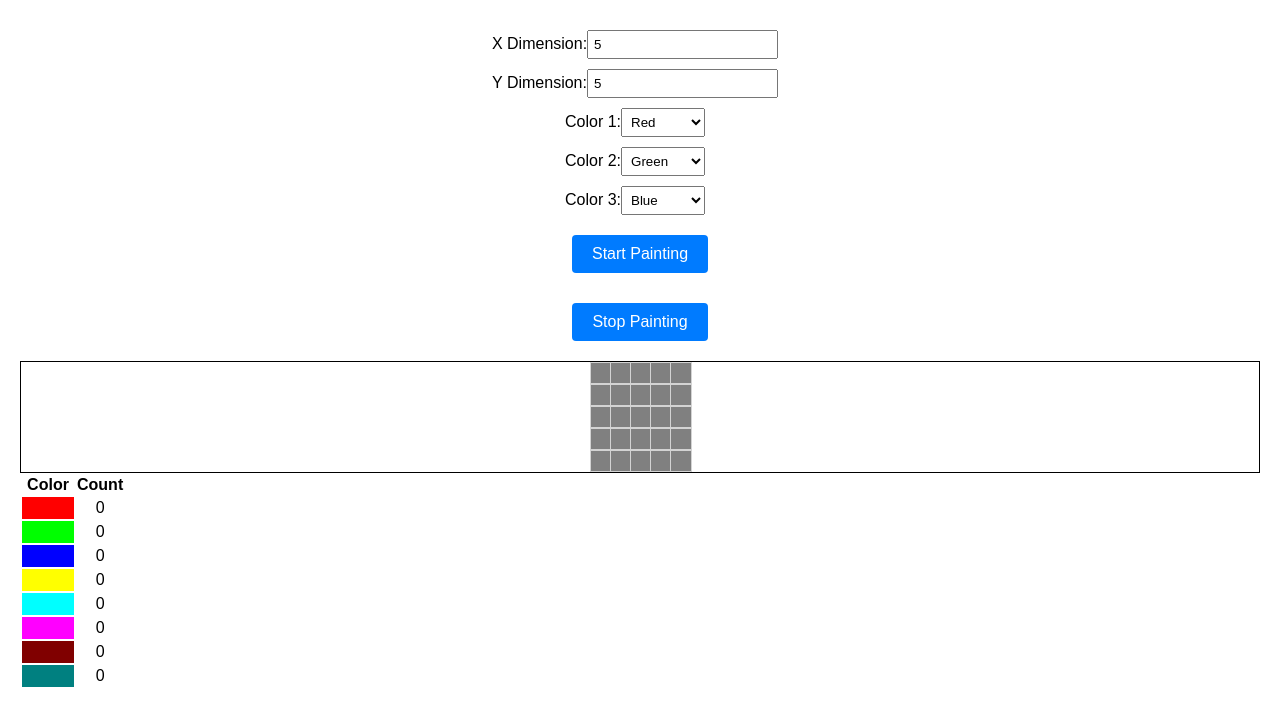
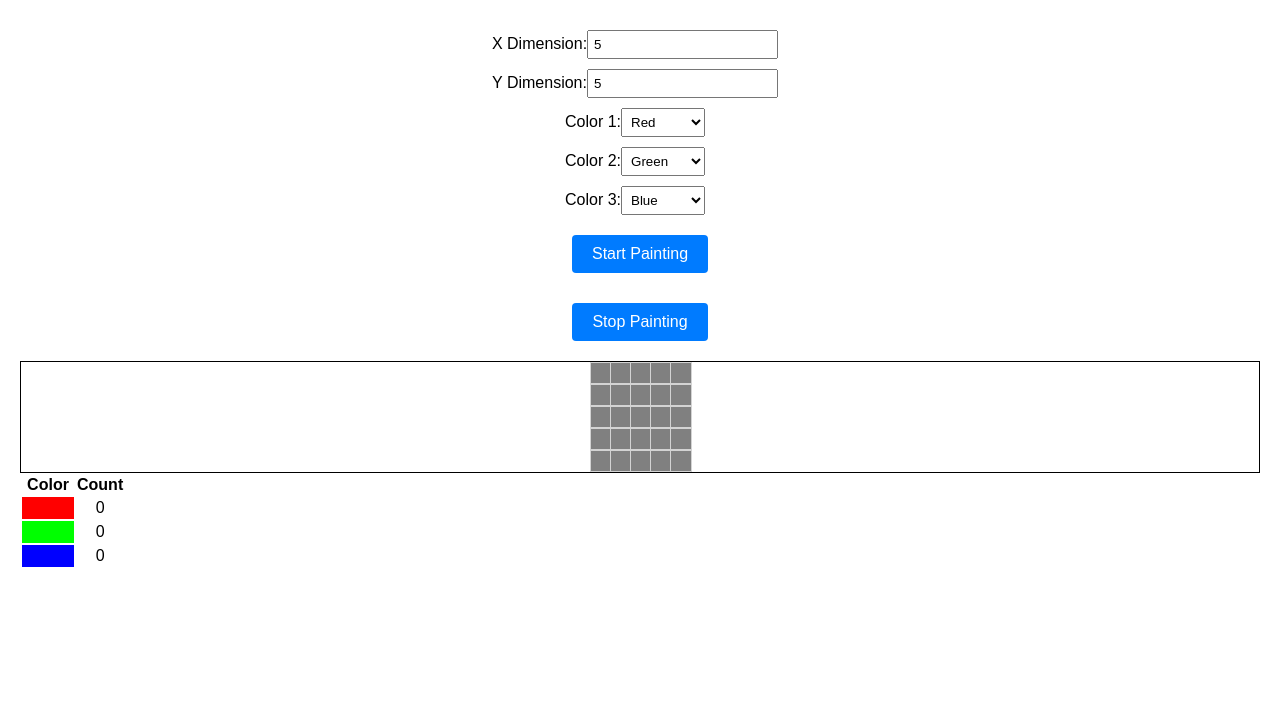
Before and after one commit to jopamo/weatenine, a React (Create React App) app: page / in a window 1280 px wide. Shown: the top 726 px of the page. Built offline with nearby package versions, Linux system fonts and the light colour scheme.

Commit message:
only show selected colors in count table

```diff
--- a/src/App.js
+++ b/src/App.js
@@ -191,11 +191,13 @@ function App() {
         </tr>
       </thead>
       <tbody>
-        {Object.entries(colorCounts).map(([color, count]) => (
-        <tr key={color}>
-          <td style={{ backgroundColor: color, width: '50px', height: '20px' }}></td>
-          <td>{count}</td>
-        </tr>
+        {Object.entries(colorCounts)
+          .filter(([color]) => [color1, color2, color3].includes(color))
+          .map(([color, count]) => (
+            <tr key={color}>
+              <td style={{ backgroundColor: color, width: '50px', height: '20px' }}></td>
+              <td>{count}</td>
+            </tr>
         ))}
       </tbody>
     </table>
```
